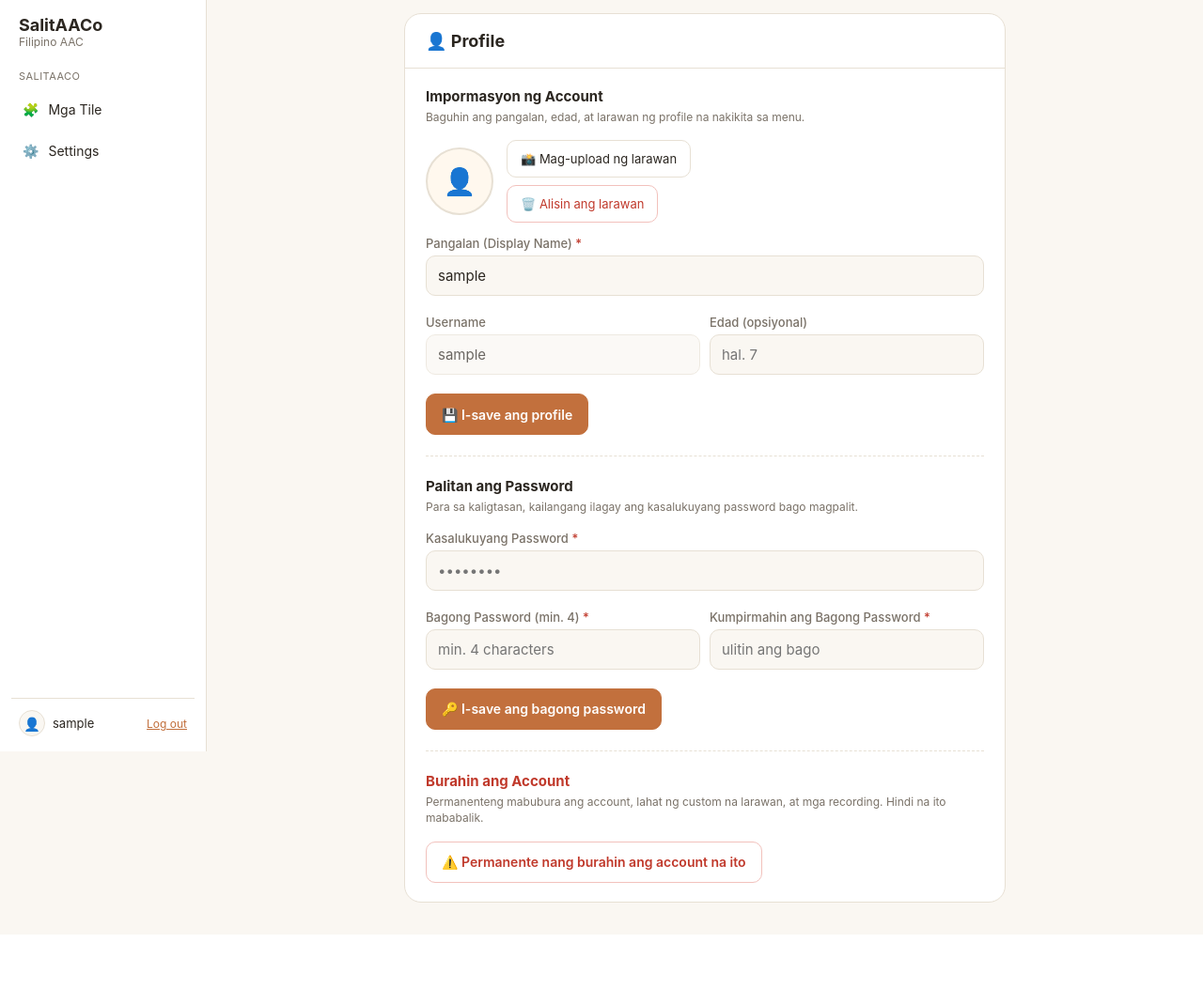
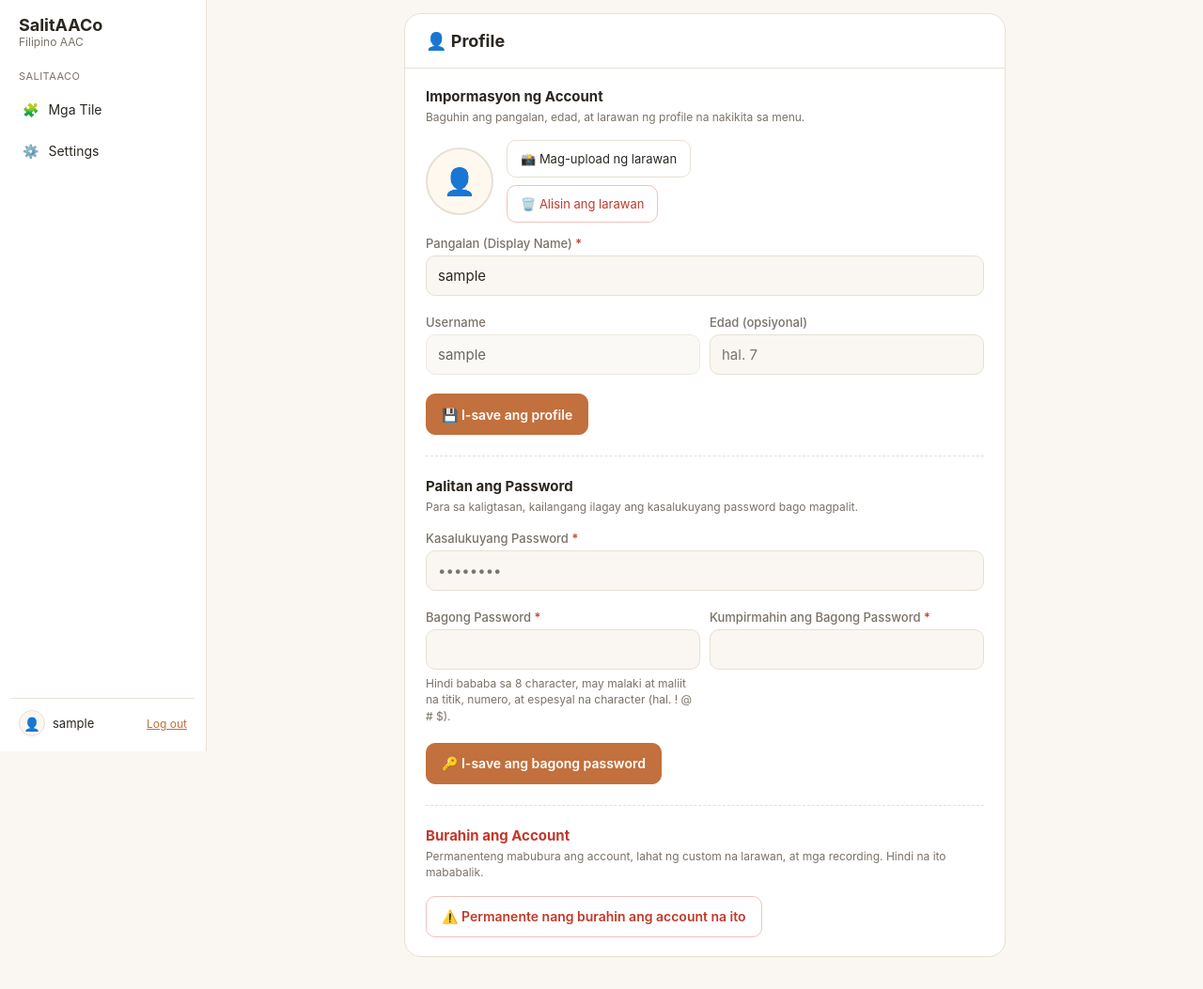
Before and after one commit to GennesisNS/SalitAACo, a Django app: page /dashboard/profile/ in a window 1280 px wide. Shown: the whole page at 94% size. Before the commit the page ends 995 px from the top, so only its background shows below. Run offline with Django 5.2, Linux system fonts and the light colour scheme; the visitor is signed in with stand-in values (Sample User, id 1); data comes from the database, SQL or seed files in the repository.

Commit message:
added password validators

```diff
--- a/salitaaco/forms/account/change_password.py
+++ b/salitaaco/forms/account/change_password.py
@@ -16,18 +16,14 @@ class ChangePasswordForm(BaseForm):
         required=True,
         strip=False,
         min_length=MIN_PASSWORD_LENGTH,
-        widget=forms.PasswordInput(attrs={"class": "input", "autocomplete": "new-password", "placeholder": "min. 4 characters"}),
-        error_messages={
-            "required": "Ang bagong password ay dapat may hindi bababa sa 4 na character.",
-            "min_length": "Ang bagong password ay dapat may hindi bababa sa 4 na character.",
-        },
-        label="Bagong Password (min. 4)",
+        widget=forms.PasswordInput(attrs={"class": "input", "autocomplete": "new-password"}),
+        label="Bagong Password",
+        help_text="Hindi bababa sa 8 character, may malaki at maliit na titik, numero, at espesyal na character (hal. ! @ # $).",
     )
     confirm_password = forms.CharField(
         required=True,
         strip=False,
-        widget=forms.PasswordInput(attrs={"class": "input", "autocomplete": "new-password", "placeholder": "ulitin ang bago"}),
-        error_messages={"required": "Hindi magkatugma ang bagong password at kumpirmasyon."},
+        widget=forms.PasswordInput(attrs={"class": "input", "autocomplete": "new-password"}),
         label="Kumpirmahin ang Bagong Password",
     )
 
--- a/salitaaco/templates/auth/register.html
+++ b/salitaaco/templates/auth/register.html
@@ -17,7 +17,12 @@
 
   <label for="{{ register_form.password.id_for_label }}">{{ register_form.password.label }}</label>
   {{ register_form.password }}
+  <small class="fieldHelp" id="{{ register_form.password.id_for_label }}_helptext">{{ register_form.password.help_text }}</small>
   <small class="fieldError">{{ register_form.password.errors }}</small>
+
+  <label for="{{ register_form.confirm_password.id_for_label }}">{{ register_form.confirm_password.label }}</label>
+  {{ register_form.confirm_password }}
+  <small class="fieldError">{{ register_form.confirm_password.errors }}</small>
 
   <button class="go" type="submit">Gumawa ng account</button>
 </form>
--- a/salitaaco/templates/dashboard/account/account.html
+++ b/salitaaco/templates/dashboard/account/account.html
@@ -72,6 +72,7 @@
         <div>
           <label for="{{ password_form.new_password.id_for_label }}">{{ password_form.new_password.label }}</label>
           {{ password_form.new_password }}
+          <small class="fieldHelp" id="{{ password_form.new_password.id_for_label }}_helptext">{{ password_form.new_password.help_text }}</small>
           <small class="fieldError">{{ password_form.new_password.errors }}</small>
         </div>
         <div>
--- a/salitaaco/templates/dashboard/base.html
+++ b/salitaaco/templates/dashboard/base.html
@@ -34,8 +34,8 @@
               <img src="{% url 'view_avatar' %}?v={{ current_profile.updated_at|date:'U' }}" alt="avatar" />
               {% else %}👤{% endif %}
             </span>
+            <span class="name">{{ current_profile.display_name }}</span>
           </a>
-          <span class="name">{{ current_profile.display_name }}</span>
           <form method="post" action="{% url 'logout' %}">
             {% csrf_token %}
             <button class="linkBtn" type="submit">Log out</button>
--- a/static/css/dashboard.css
+++ b/static/css/dashboard.css
@@ -116,15 +116,23 @@ textarea {
   height: 100%;
   object-fit: cover;
 }
-/* The avatar is the link to the Profile page. */
+/* The avatar and name together are the link to the Profile page. */
 .sidebarUserLink {
-  flex-shrink: 0;
-  border-radius: 50%;
+  flex: 1;
+  min-width: 0;
+  display: flex;
+  align-items: center;
+  gap: 8px;
+  border-radius: 8px;
   text-decoration: none;
 }
 .sidebarUserLink:hover .sidebarAvatar,
 .sidebarUserLink:focus-visible .sidebarAvatar {
   border-color: var(--accent);
+}
+.sidebarUserLink:hover .name,
+.sidebarUserLink:focus-visible .name {
+  color: var(--accent);
 }
 .mobileTopbar {
   display: none;
@@ -250,6 +258,13 @@ textarea {
   color: var(--danger);
   font-size: 13px;
 }
+.fieldHelp {
+  display: block;
+  margin-top: 6px;
+  color: var(--sub);
+  font-size: 12px;
+  line-height: 1.45;
+}
 .inlineForm {
   margin: 0;
 }
```
Also changed, not shown: salitaaco/forms/authentication.py (+12 -7 lines), salitaaco/forms/validators.py (+26 -0 lines).
